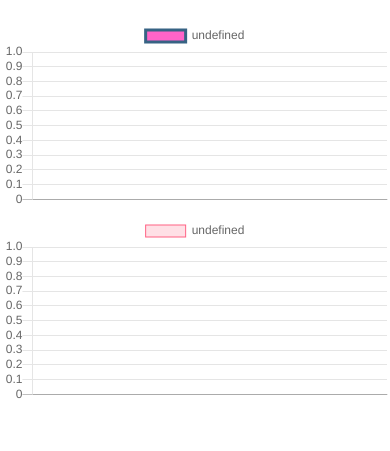
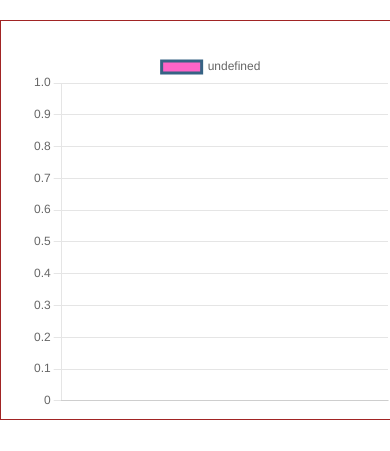
Before and after one commit to faafiel/TOPO_Assessment, a Django app: page / in a window 390 px wide; the page is wider, and only the part inside the window is pictured. Shown: the part 108-559 px from the top of that part. Run offline with Django 5.2, Linux system fonts and the light colour scheme; data comes from the database, SQL or seed files in the repository; both versions use the stored data as it was after the commit; a map, chart or similar area stays blank; some libraries are stand-ins or nearby versions.

Commit message:
makeing charts

```diff
--- a/Topo_Assessments/website_Django/dashboard/templates/index.html
+++ b/Topo_Assessments/website_Django/dashboard/templates/index.html
@@ -4,11 +4,14 @@
 <script src="https://code.jquery.com/jquery-3.6.0.min.js"></script>
 
 <!-- new libraries  -->
+<!-- Latest compiled and minified CSS -->
+  <link rel="stylesheet" href="https://maxcdn.bootstrapcdn.com/bootstrap/3.4.1/css/bootstrap.min.css">
 
+  <!-- jQuery library -->
+  <script src="https://ajax.googleapis.com/ajax/libs/jquery/3.4.1/jquery.min.js"></script>
+
+  <!-- Latest compiled JavaScript -->
   <script src="https://maxcdn.bootstrapcdn.com/bootstrap/3.4.1/js/bootstrap.min.js"></script>
-<script src="https://ajax.googleapis.com/ajax/libs/jquery/3.4.1/jquery.min.js"></script>
-<script src="https://cdn.jsdelivr.net/npm/chart.js@2.8.0"></script>
-<link rel="stylesheet" href="https://maxcdn.bootstrapcdn.com/bootstrap/3.4.1/css/bootstrap.min.css">
 
 <html lang="en">
 	<head>
@@ -61,18 +64,25 @@
 				background-color: #441FCC;
 				background-image: linear-gradient(180deg, #441FCC, #29A1F2);
 			}
+			.chart_one {
+				/* Size */
+				width: 1000px; /* Sets a fixed width */
+				height: 400px; /* Sets a fixed height */
+				/* Or, for responsive width/height: */
+				/* width: 80%; */
+				/* height: auto; */ /* Height adjusts to content */
 
-			iframe {
-				background: #F1F5F4;
-				margin-top: 50px;
-				margin-bottom: 130px;
-				padding-bottom: 100px;
-				border: none;
-				border-radius: 2px;
-				box-shadow: 0 2px 10px 0 rgba(70, 76, 79, .2);
-				width: 100%;
-				height: 100%;
+				/* Spacing and Positioning */
+				float: left;
+        		margin-left: 10px auto;
+				padding: 20px; /* Adds internal spacing between content and border */
+
+				/* Background and Text */
+				background-color: rgb(255, 255, 255); /* Sets background color */
+				color: #333; /* Sets text color */
+				text-align: center; /* Centers text within the div */
 			}
+
 
 			footer {
 				text-align:center;
@@ -137,13 +147,21 @@
 					background-color: #6E9FC1; /* Background color on hover */
 				}
 
+				.scroll-box {
+					width: 1000px;
+					height: 400px;
+					overflow: scroll;
+					border: 1px solid #a12424;
+					padding: 10px;
+        }
+
 			}
 		</style>
 	</head>
-
+<!-- =========================================================================================================== -->
 	<body>
 		<!-- Navigation bar -->
-		<nav class="navbar navbar-expand-lg navbar-custom" style="width: 100%; height: 11%">
+		<nav class="navbar navbar-expand-lg navbar-custom " style="width: 100%; height: 11%">
 			<div class="container-fluid">
 				<a class="navbar-brand" href="#">
 					TOPO Assessment
@@ -154,28 +172,23 @@
 						<button type="button" class="nav-button d-none d-lg-block" id="import_JSON" > Import JSON </button>
 						<button type="button" class="nav-button d-none d-lg-block" id="export_JSON" > Export JSON </button>
 						<button type="button" class="nav-button d-none d-lg-block active" id="Charts" onclick="location.href='{% url 'admin:index'  %}'" > Admin Account </button>
-						<h1>Import JSON Data</h1>
 							<form method="post" enctype="multipart/form-data">
 								{% csrf_token %}
 								<input type="file"  name="json_file">
-								<button type="submit">Import</button>
+								<button type="submit" class="nav-button d-none d-lg-block active">Import</button>
 							</form>
 					</div>
 				</div>
 			</div>
 		</nav>
-
-		<div class="row">
-			<div class="col-md-6">
-			<canvas id="myChartline"></canvas>
+		<div class= "scroll-box">
+				<div class="chart_one">
+					<canvas id="industry_quarter_chart" width="500" height="500"></canvas>
 				</div>
-			<div class="col-md-6">
-			<canvas id="myChartBar"></canvas>
+				<div class="chart_one">
+					<canvas id="company_performance" width="500" height="500"></canvas>
 				</div>
 		</div>
-
-
-
 		<!-- Footer -->
 		<footer id="footer">
 			<script>
@@ -185,6 +198,8 @@
 				document.getElementById("footer").innerHTML = "&copy; " + currentYear + "  TOPO ";
 			</script>
 		</footer>
+<!-- =========================================================================================================== -->
+
 		<script>
 			var endpoint = '/api';
 
@@ -192,8 +207,8 @@
 			method: "GET",
 			url: endpoint,
 			success: function(data) {
-					drawLineGraph(data, 'myChartline');
-					drawBarGraph(data, 'myChartBar');
+				drawLineGraph(data, 'industry_quarter_chart');
+				drawBarGraph(data, 'company_performance');
 				console.log("drawing");
 			},
 			error: function(error_data) {
@@ -224,20 +239,16 @@
 
 				// Configuration options go here
 				options: {
-						 parsing: {
-							xAxisKey: 'quarter',
-							yAxisKey: 'revenue'
+				scales: {
+					xAxes: [{
+					display: true
+					}],
+					yAxes: [{
+					ticks: {
+						beginAtZero: true
 					}
-						// scales: {
-						// 	xAxes: [{
-						// 	display: true
-						// 	}],
-						// 	yAxes: [{
-						// 	ticks: {
-						// 		beginAtZero: true
-						// 	}
-						// 	}]
-						// }
+					}]
+				}
 				}
 
 			});
--- a/Topo_Assessments/website_Django/dashboard/urls.py
+++ b/Topo_Assessments/website_Django/dashboard/urls.py
@@ -25,6 +25,7 @@ urlpatterns = [
     path("index/", index_page, name = "index_page"),
     path('api', views.ChartData.as_view()),
 
+    # path("dashboard/industry_quarter/", views.get_industry_quarter_chart, name="industry_quarter_chart")
     # path("chart/filter-options/", views.get_filter_options, name="chart-filter-options"),
     # path("chart/sales/<int:year>/", views.get_sales_chart, name="chart-sales"),
     # path("chart/spend-per-customer/<int:year>/", views.spend_per_customer_chart, name="chart-spend-per-customer"),
--- a/Topo_Assessments/website_Django/dashboard/views.py
+++ b/Topo_Assessments/website_Django/dashboard/views.py
@@ -18,42 +18,65 @@ from .utils import *
 
 
 def index_page(request):
-    template = loader.get_template('index.html')
-    return HttpResponse(template.render())
+    return render(request, 'index.html')
 
 def charts_page(request):
     template = loader.get_template('charts.html')
     return HttpResponse(template.render())
 
 #==================================================================================================
+# def get_industry_quarter_chart(request):
+#     print("printing help")
+
+#     query_set = Industry_Quarters.objects()
+#     print(query_set)
+
+#     quarter_list = []
+#     revenue_list = []
+
+#     for obj in query_set:
+#         quarter_list.append(obj.quarter)
+#         revenue_list.append(obj.revenue)
+
+
+#     return render(request, 'index.html',{'labels':quarter_list,
+#                                          'revenue':revenue_list})
+
 class ChartData(APIView):
     authentication_classes = []
     permission_classes = []
 
     def get(self, request, format = None):
-        quarter_labels = [
-                        '2022 Q1',
-                        '2022 Q2,'
-                        '2022 Q3',
-                        '2022 Q4',
-                        '2023 Q1',
-                        '2023 Q2,'
-                        '2023 Q3',
-                        '2023 Q4',
-                        '2024 Q1',
-                        '2024 Q2,'
-                        '2024 Q3',
-                        '2024 Q4'
-                        ]
 
-        revenue = Industry_Quarters.objects.values('revenue').all()
-        quarter_list = Industry_Quarters.objects.values('quarter', 'revenue').all()
+        quarter = Industry_Quarters.objects.values_list('quarter')
+        year = Industry_Quarters.objects.values_list('year')
+        revenue = Industry_Quarters.objects.values_list('revenue')
+        print(revenue)
 
-        print(quarter_list)
-        print("HI:")
+        quarter_year = []
+        counter = 0
+        for each in quarter:
+            tmp = str(year[counter]) + "_" + str(quarter[counter])
+            tmp.replace(",", "")
+            tmp.replace("'", "")
+            tmp.replace("(", "")
+            tmp.replace(")", "")
+            print(type(tmp))
+            quarter_year.append(tmp)
+            counter += 1
+
+        revenue_list = []
+        rev_counter = 0
+        for each in revenue:
+            tmp = str(revenue[rev_counter])
+            tmp.replace(",", "")
+            rev_counter += 1
+
+        chartLabel = "my data"
+        chartdata = [0, 10, 5, 2, 20, 30, 45]
         data ={
-                     "labels":quarter_labels,
-                     "chartLabel":"Industry Performance per quarter",
-                     "chartdata":quarter_list,
+                     "labels":quarter_year,
+                     "chartLabel":chartLabel,
+                     "chartdata":revenue,
              }
         return Response(data)
```
Also changed, not shown: Topo_Assessments/website_Django/db.sqlite3. Lines whose indentation alone changed are shown as unchanged.
